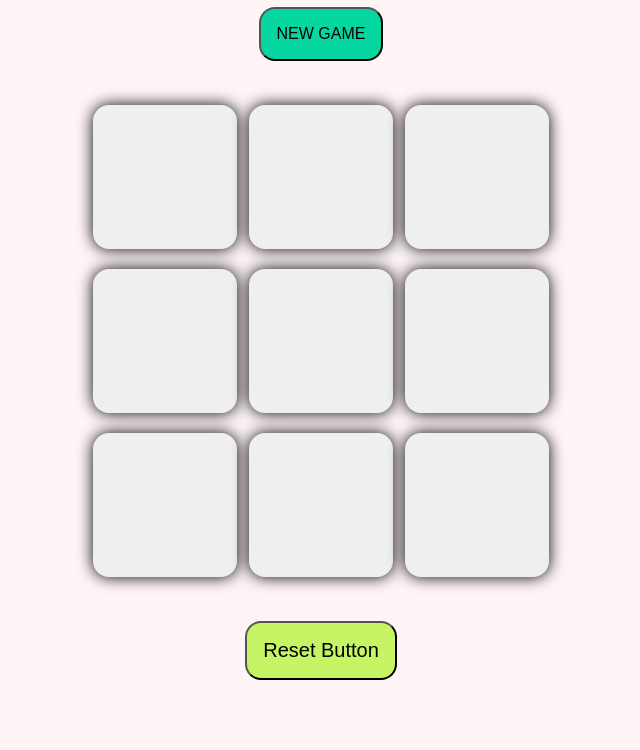
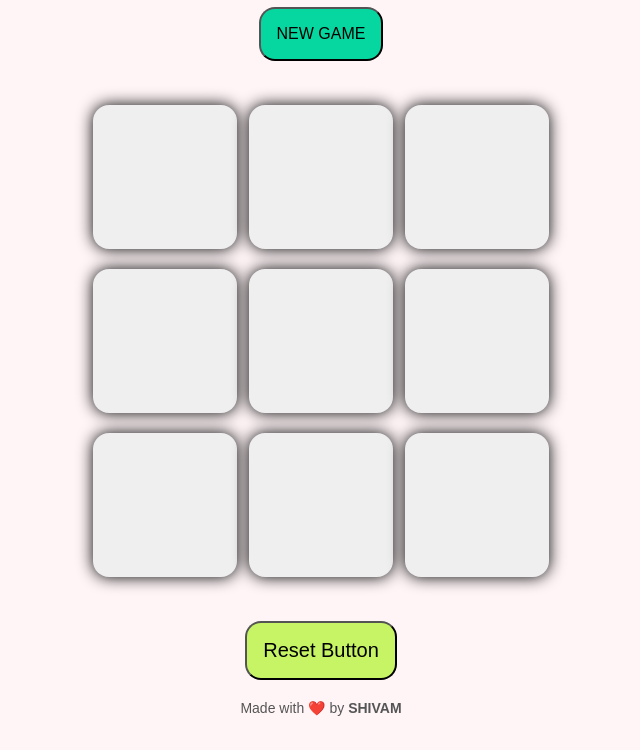
Before and after one commit to Th-Shivam/TIC-TAC-TOE_GAME, a plain HTML site: page index.html in a window 1280 px wide. Shown: the part 50-800 px from the top of the page, without its empty margins (319-959 px from the left). Drawn offline with Linux system fonts and the light colour scheme.

Commit message:
added made with love tag .

```diff
--- a/index.html
+++ b/index.html
@@ -35,6 +35,11 @@
         <button id="rst-btn">Reset Button</button>
     </main>
 
+ <footer style="text-align: center; margin-top: 20px; font-family: Arial, sans-serif; font-size: 14px; color: #555;">
+        <p>
+            Made with <span id="heart" style="color: red;">❤️</span> by <strong>SHIVAM</strong>
+        </p>
+    </footer>
 
 
     <script src="app.js"></script>
```
